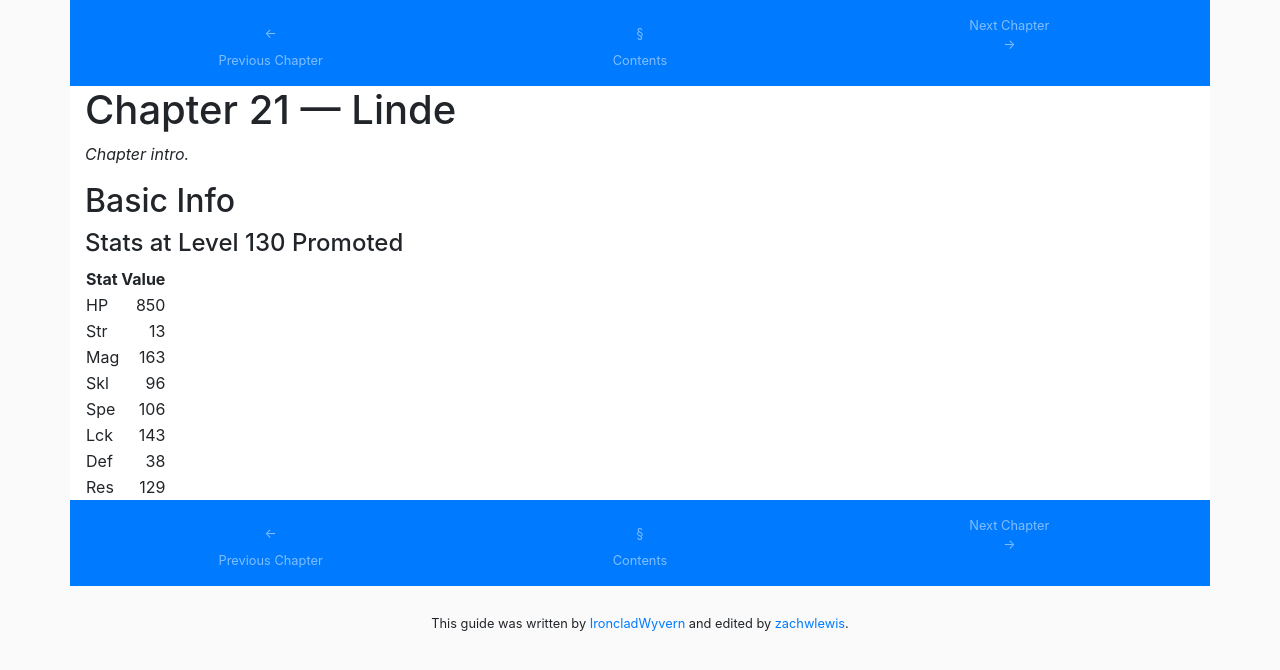
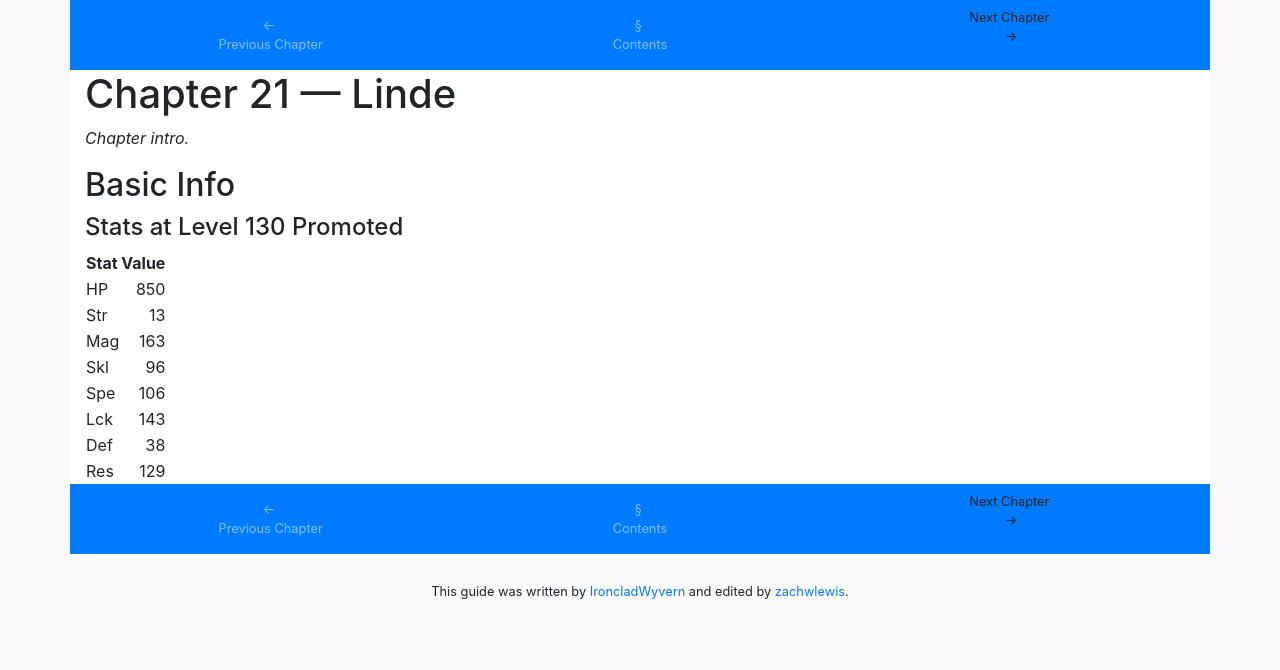
Before and after one commit to zachwlewis/fire-emblem-warriors-hero-guide, a Jekyll site: the page built from _posts/2018-01-21-chapter-21-linde.md, in a window 1280 px wide. Shown: the top 670 px of the page. Built offline with Jekyll 4.4.1, drawn with Linux system fonts in a browser that asks for light colours.

Commit message:
Update navigation.html

```diff
--- a/_includes/navigation.html
+++ b/_includes/navigation.html
@@ -3,19 +3,19 @@
       <ul class="navbar-nav w-100 text-center">
         <li class="col nav-item align-middle">
           {% if page.previous.url %}
-          <a class="nav-link" href="{{ site.baseurl }}{{page.previous.url}}"><span class="navbar-text">&larr;</span> <span class="d-none d-md-block">Previous Chapter</span></a>
+          <a class="nav-link" href="{{ site.baseurl }}{{page.previous.url}}">&larr;&nbsp;<span class="d-none d-md-block">Previous&nbsp;Chapter</span></a>
           {% else %}
-          <span class="navbar-text">&larr; <span class="d-none d-md-block">Previous Chapter</span></span>
+          &larr;&nbsp;<span class="d-none d-md-block">Previous&nbsp;Chapter</span>
           {% endif %}
         </li>
         <li class="col nav-item align-middle">
-          <a class="nav-link" href="/fire-emblem-warriors-hero-guide/table-of-contents.html"><span class="navbar-text">&sect;</span> <span class="d-none d-md-block">Contents</span></a>
+          <a class="nav-link" href="/fire-emblem-warriors-hero-guide/table-of-contents.html">&sect;&nbsp;<span class="d-none d-md-block">Contents</span></a>
         </li>
         <li class="col nav-item align-middle">
           {% if page.next.url %}
-          <a class="nav-link" href="{{ site.baseurl }}{{page.next.url}}"><span class="d-none d-md-block">Next Chapter</span> <span class="navbar-text">&rarr;</span></a>
+          <a class="nav-link" href="{{ site.baseurl }}{{page.next.url}}"><span class="d-none d-md-block">Next&nbsp;Chapter</span>&nbsp;&rarr;</a>
           {% else %}
-          <span class="navbar-text"><span class="d-none d-md-block">Next Chapter</span> &rarr;</span>
+          <span class="d-none d-md-block">Next&nbsp;Chapter</span>&nbsp;&rarr;
           {% endif %}
         </li>
       </ul>
```
